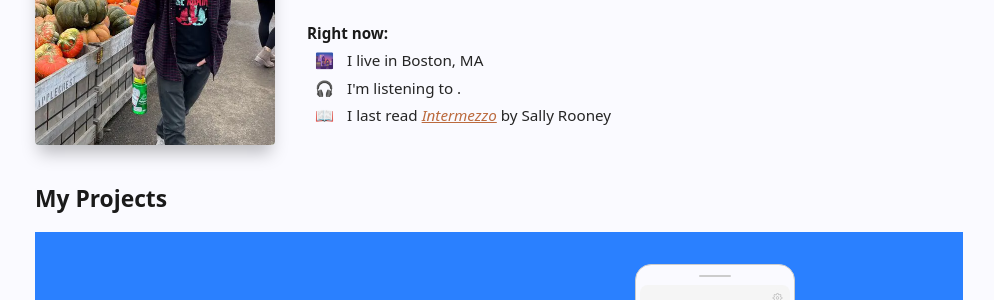
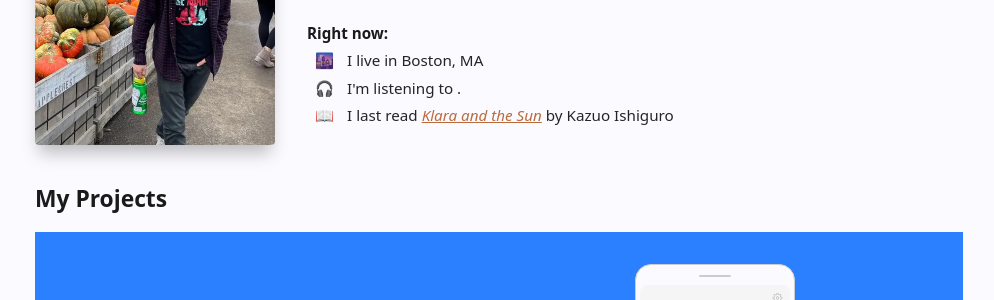
Before and after one commit to Kirpal/kirpal, a Jekyll site: the page built from index.html, in a window 1280 px wide and 900 px high. Shown: the part 251-551 px from the top of the window, without its empty margins (141-1135 px from the left). Built offline with Jekyll 4.4.1, drawn with Linux system fonts in a browser that asks for light colours.

Commit message:
Update reading log

```diff
--- a/_data/reading.yml
+++ b/_data/reading.yml
@@ -1,3 +1,11 @@
+- title: Klara and the Sun
+  author: Kazuo Ishiguro
+  isbn: ''
+  status: read
+  date_finished: 2026/07/19
+  rating: '4'
+  goodreads_id: '62799943'
+
 - title: Intermezzo
   author: Sally Rooney
   isbn: '0374602646'
```
